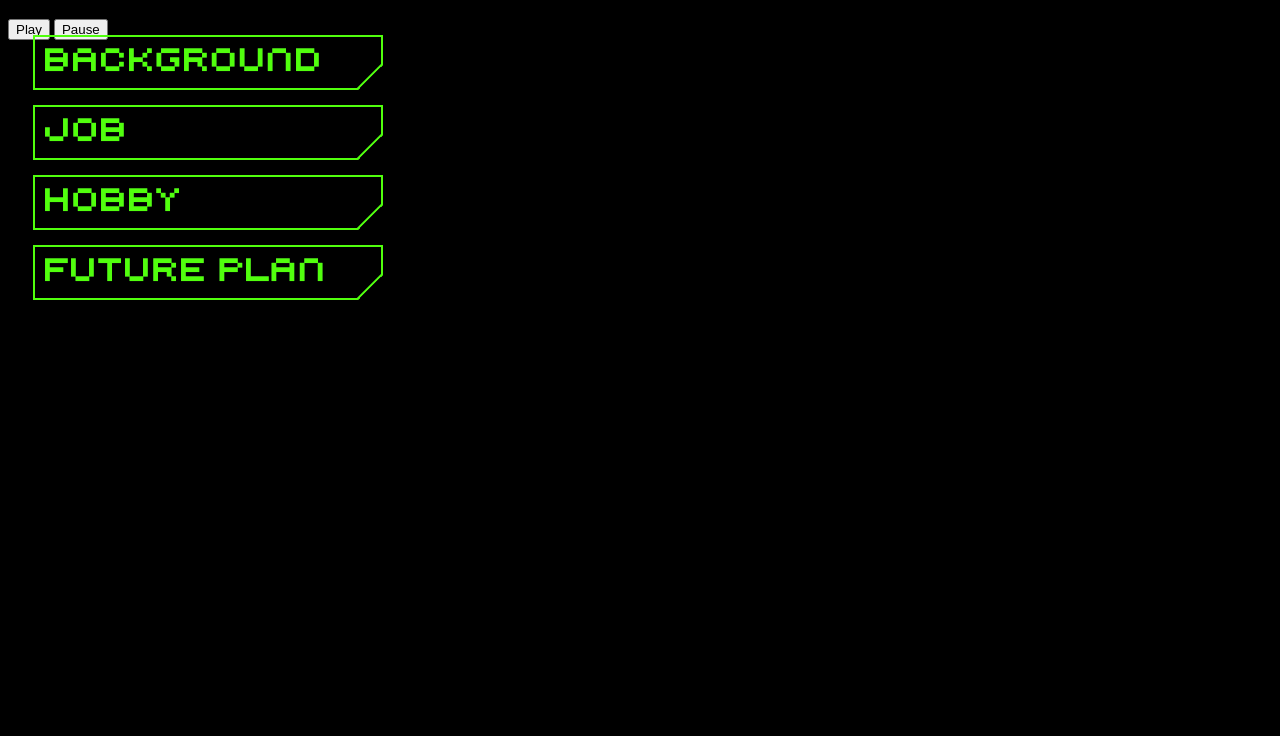
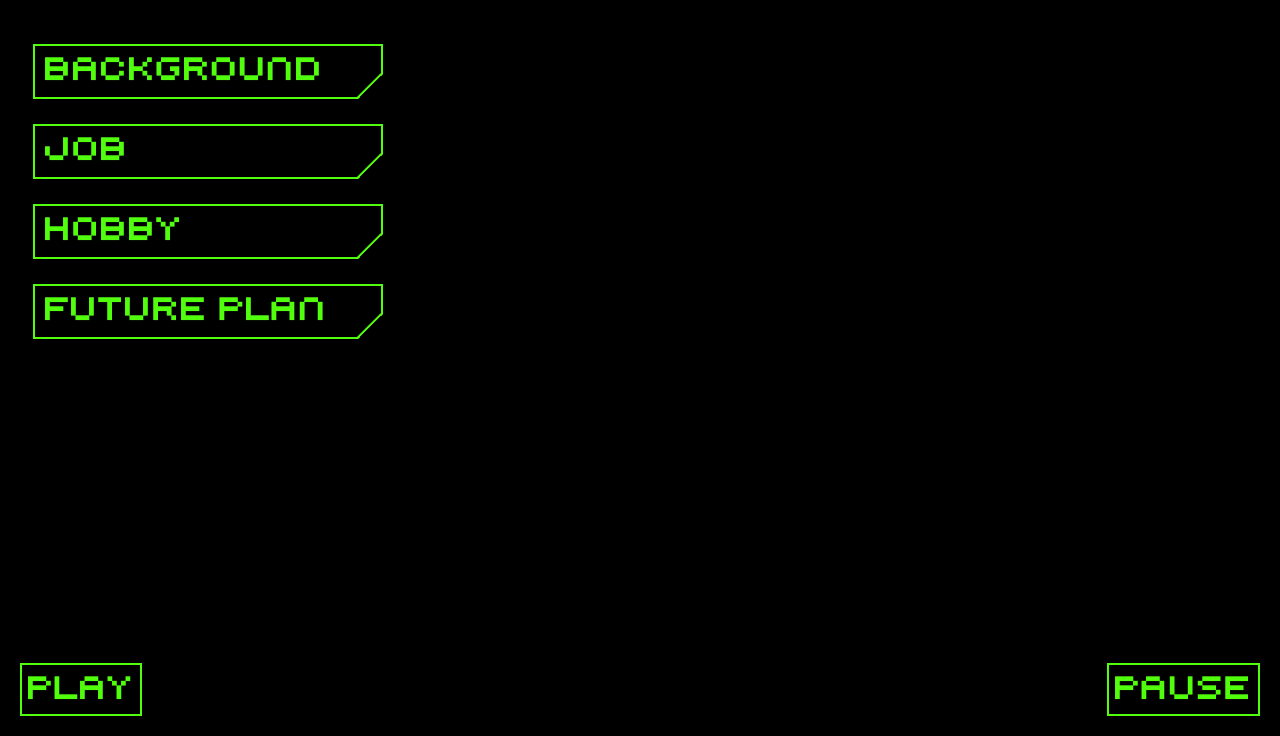
Before and after one commit to TLCheng11/my-personal-website, a plain HTML site: page index.html in a window 1280 px wide. Shown: the part 64-800 px from the top of the page. Drawn offline with Linux system fonts and the light colour scheme; a web font is replaced by a local one.

Commit message:
set play and pause button for background music

```diff
--- a/css/style.css
+++ b/css/style.css
@@ -5,6 +5,11 @@
 @font-face {
     font-family: Pixel;
     src: url(../font/pixel_[allfont.net].ttf);
+}
+
+body {
+    color: var(--glowing-green);
+    font-family: "Pixel";
 }
 
 #background {
@@ -24,11 +29,6 @@
     width: 100%;
     height: 100%;
     z-index: -1;
-}
-
-#content {
-    color: var(--glowing-green);
-    font-family: "Pixel";
 }
 
 #info, #info-background {
@@ -60,7 +60,7 @@
     /* layout */
     box-sizing: border-box;
     padding: 10px;
-    margin: 15px 0px;
+    margin: 25px 0px;
     width: 350px;
     height: 55px;
     clip-path: polygon(0px 0px, 350px 0px, 350px 30px, 325px 55px, 0px 55px);
@@ -88,3 +88,26 @@
     border-style: solid;
     border-width: 2px;
 }
+
+#play {
+    position: absolute;
+    left: 20px;
+    bottom: 20px;
+}
+
+#pause {
+    position: absolute;
+    right: 20px;
+    bottom: 20px;
+}
+
+#play, #pause {
+    font-size: 30px;
+    border-style: solid;
+    border-width: 2px;
+    border-color: var(--glowing-green);
+    font-family: "Pixel";
+    color: var(--glowing-green);
+    background-color: transparent;
+    padding-top: 10px;
+}
--- a/index.html
+++ b/index.html
@@ -3,7 +3,6 @@
     <head>
         <title>My Personal Website</title>
         <link rel="stylesheet" href="./css/style.css">
-        <link href="https://allfont.net/allfont.css?fonts=pixel" rel="stylesheet" type="text/css" />
     </head>
     <body>
         <div id="background">
@@ -28,8 +27,8 @@
                 </ul>
             </div>
         </div>
-        <button id="play">Play</button>
-        <button id="pause">Pause</button>
+        <button id="play">PLAY</button>
+        <button id="pause">PAUSE</button>
         <script src="./js/script.js"></script>
         <script src="./js/backgroundAudio.js"></script>
     </body>
```
